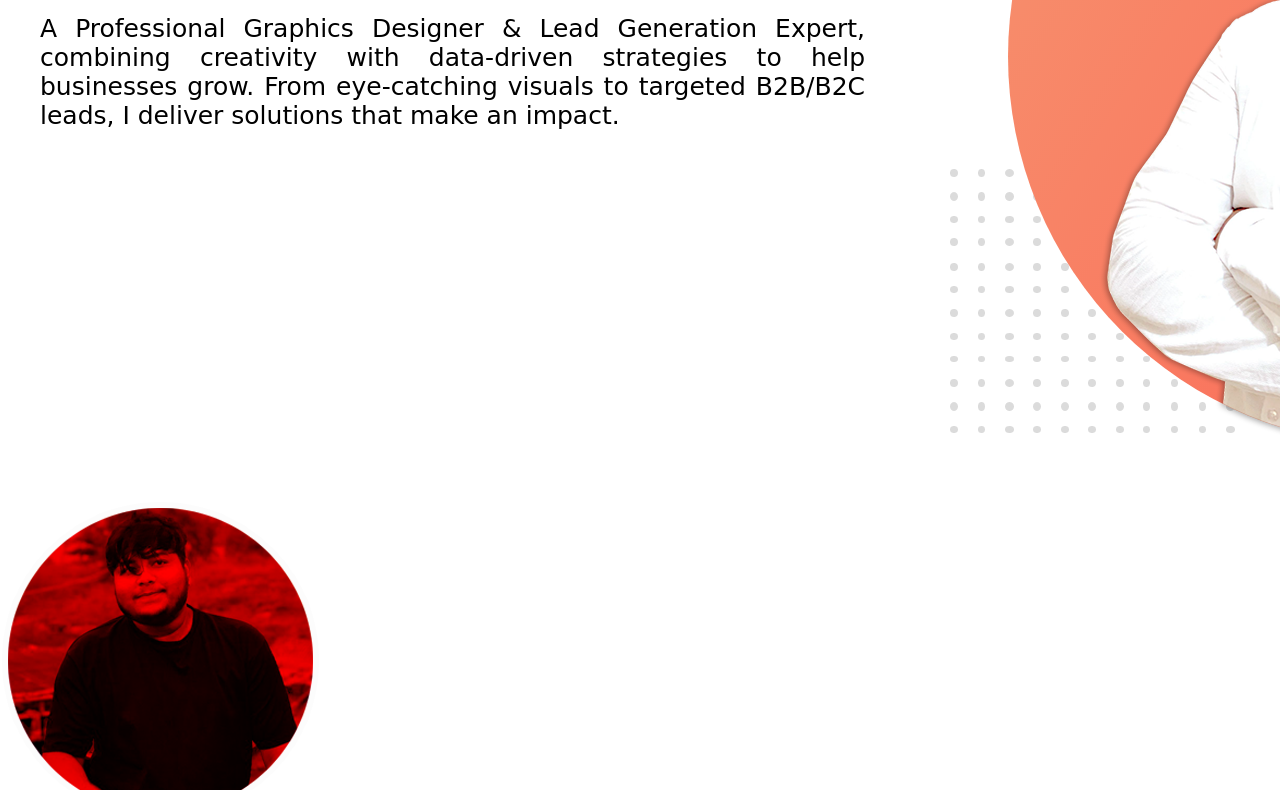
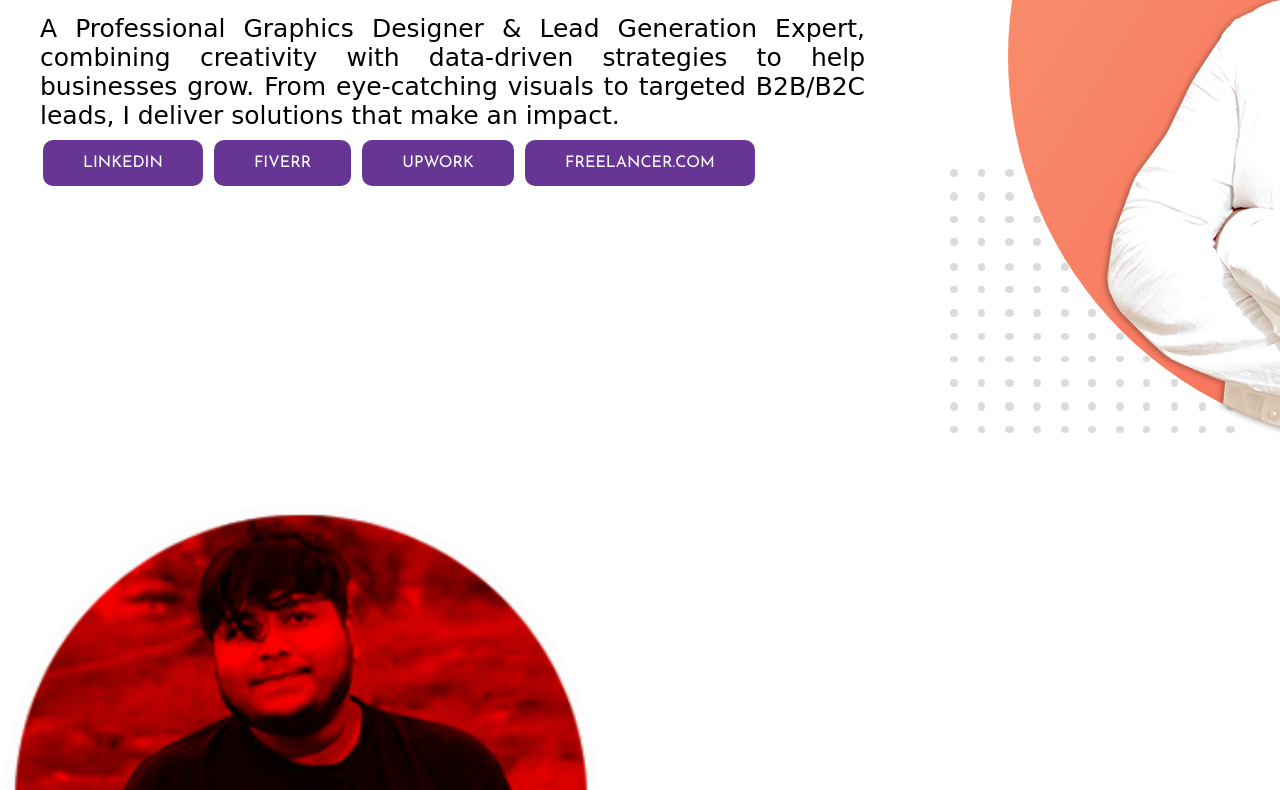
Before and after one commit to AlaminIslam-dev/My-Portfolio, a plain HTML site: page index.html in a window 1280 px wide. Shown: the part 356-1146 px from the top of the page. Drawn offline with Linux system fonts and the light colour scheme.

Commit message:
3rd update

```diff
--- a/index.html
+++ b/index.html
@@ -10,42 +10,47 @@
 <link href="https://fonts.googleapis.com/css2?family=Josefin+Sans:ital,wght@0,100..700;1,100..700&display=swap" rel="stylesheet">
                              <link rel="stylesheet" href="style.css">
 </head>
+
+
+
 <body>
+
+
+
+<!-- Top Left Side Text Design Area-->
+
     <section class="top-bg"> <img src="images/top-banner - Copy.png" alt="">
         <div class="left-half-box">
-            <h1>
-                🚀 Elevate Your Brand with
-            </h1>
-            <h1>
-                Stunning Designs &
-            </h1>
-            <h1>
-                Data-Driven Solutions🚀
-            </h1>
-            <h3>
-                <Span class="skill1">
-                    Professional Graphics Designer
-                </Span>&
-                <Span class="skill2">
-                    Lead Generation Expert
-                </Span>
-            </h3>
-            <p>
-                A Professional Graphics Designer & Lead Generation Expert, combining creativity with data-driven strategies to help businesses grow. From eye-catching visuals to targeted B2B/B2C leads, I deliver solutions that make an impact.
-            </p>
+            <h1>🚀Elevate Your Brand with</h1>
+            <h1>Stunning Designs &</h1>
+            <h1> Data-Driven Solutions🚀</h1>
+            <h3><Span class="skill1">Professional Graphics Designer </Span>&<Span class="skill2"> Lead Generation Expert</Span></h3>
+            <p>A Professional Graphics Designer & Lead Generation Expert, combining creativity with data-driven strategies to help businesses grow. From eye-catching visuals to targeted B2B/B2C leads, I deliver solutions that make an impact.</p>
+            <a class="HireMe-Button" target="_blank" href="https://www.linkedin.com/in/alaminislam-am/">LINKEDIN</a>
+            <a class="fiverr-Button" target="_blank" href="https://www.fiverr.com/users/alaminislam4322/seller_dashboard">FIVERR</a>
+            <a class="Upwork-Button" target="_blank" href="https://www.upwork.com/freelancers/~01799e17b6fdfc169f?mp_source=share">UPWORK</a>
+            <a class="Freelancer" target="_blank" href="https://www.freelancer.com/u/alaminislamonti">FREELANCER.COM</a>
         </div>
     </section>
+
+
+    <!-- Top Right Side Image Area  -->
 
     <section>
         <div class="right-half-box">
             <img src="images/my-bg.png" alt="">
+            </div>
+    </section>
 
-        </div>
+<!-- Down Left Side Image Area -->
+    <section>
+        <div class="down-section">
+        <img src="images/my image.png" alt="">
+     </div>
     </section>
 
     <section>
-        <div class="down-section">
-            <img src="images/my image.png" alt="">
+        <div>
 
         </div>
     </section>
--- a/style.css
+++ b/style.css
@@ -26,6 +26,7 @@ h3{
     width: 1000px;
     height: 140px;
 }
+
 p{      font-size: 25px;
         margin-right: 100px;
         text-align: justify;
@@ -45,5 +46,282 @@ section{
 }
 .down-section{
     margin-top: 700px;
-    size: 500px, 500px
 }
+.down-section img{
+    width: 600px;
+}
+
+
+/* BUTTON HIRE ME*/
+
+.HireMe-Button {
+    margin: 03px;
+    padding: 15px 40px;
+    border: none;
+    outline: none;
+    color: #FFF;
+    cursor: pointer;
+    position: relative;
+    z-index: 0;
+    border-radius: 12px;
+    text-decoration: none;
+  }
+  .HireMe-Button::after {
+    content: "";
+    z-index: -1;
+    position: absolute;
+    width: 100%;
+    height: 100%;
+    background-color: #673694;
+    left: 0;
+    top: 0;
+    border-radius: 10px;
+  }
+  /* glow */
+  .HireMe-Button::before {
+    content: "";
+    background: linear-gradient(
+      45deg,
+      #FF0000, #FF7300, #FFFB00, #48FF00,
+      #00FFD5, #002BFF, #FF00C8, #FF0000
+    );
+    position: absolute;
+    top: -2px;
+    left: -2px;
+    background-size: 600%;
+    z-index: -1;
+    width: calc(100% + 4px);
+    height:  calc(100% + 4px);
+    filter: blur(8px);
+    animation: glowing 20s linear infinite;
+    transition: opacity .3s ease-in-out;
+    border-radius: 10px;
+    opacity: 0;
+  }
+
+  @keyframes glowing {
+    0% {background-position: 0 0;}
+    50% {background-position: 400% 0;}
+    100% {background-position: 0 0;}
+  }
+
+  /* hover */
+  .HireMe-Button:hover::before {
+    opacity: 1;
+  }
+
+  .HireMe-Button:active:after {
+    background: transparent;
+  }
+
+  .HireMe-Button:active {
+    color: #000;
+    font-weight: bold;
+  }
+
+
+
+
+  /* BUTTON FIVERR */
+
+  .fiverr-Button {
+    margin: 03px;
+    padding: 15px 40px;
+    border: none;
+    outline: none;
+    color: #FFF;
+    cursor: pointer;
+    position: relative;
+    z-index: 0;
+    border-radius: 12px;
+    text-decoration: none;
+  }
+  .fiverr-Button::after {
+    content: "";
+    z-index: -1;
+    position: absolute;
+    width: 100%;
+    height: 100%;
+    background-color: #673694;
+    left: 0;
+    top: 0;
+    border-radius: 10px;
+  }
+  /* glow */
+  .fiverr-Button::before {
+    content: "";
+    background: linear-gradient(
+      45deg,
+      #FF0000, #FF7300, #FFFB00, #48FF00,
+      #00FFD5, #002BFF, #FF00C8, #FF0000
+    );
+    position: absolute;
+    top: -2px;
+    left: -2px;
+    background-size: 600%;
+    z-index: -1;
+    width: calc(100% + 4px);
+    height:  calc(100% + 4px);
+    filter: blur(8px);
+    animation: glowing 20s linear infinite;
+    transition: opacity .3s ease-in-out;
+    border-radius: 10px;
+    opacity: 0;
+  }
+
+  @keyframes glowing {
+    0% {background-position: 0 0;}
+    50% {background-position: 400% 0;}
+    100% {background-position: 0 0;}
+  }
+
+  /* hover */
+  .fiverr-Button:hover::before {
+    opacity: 1;
+  }
+
+  .fiverr-Button:active:after {
+    background: transparent;
+  }
+
+  .fiverr-Button:active {
+    color: #470101;
+    font-weight: bold;
+  }
+
+
+
+  /* UPWORK BUTTON */
+
+  .Upwork-Button {
+    margin: 03px;
+    padding: 15px 40px;
+    border: none;
+    outline: none;
+    color: #FFF;
+    cursor: pointer;
+    position: relative;
+    z-index: 0;
+    border-radius: 12px;
+    text-decoration: none;
+  }
+  .Upwork-Button::after {
+    content: "";
+    z-index: -1;
+    position: absolute;
+    width: 100%;
+    height: 100%;
+    background-color: #673694;
+    left: 0;
+    top: 0;
+    border-radius: 10px;
+  }
+  /* glow */
+  .Upwork-Button::before {
+    content: "";
+    background: linear-gradient(
+      45deg,
+      #FF0000, #FF7300, #FFFB00, #48FF00,
+      #00FFD5, #002BFF, #FF00C8, #FF0000
+    );
+    position: absolute;
+    top: -2px;
+    left: -2px;
+    background-size: 600%;
+    z-index: -1;
+    width: calc(100% + 4px);
+    height:  calc(100% + 4px);
+    filter: blur(8px);
+    animation: glowing 20s linear infinite;
+    transition: opacity .3s ease-in-out;
+    border-radius: 10px;
+    opacity: 0;
+  }
+
+  @keyframes glowing {
+    0% {background-position: 0 0;}
+    50% {background-position: 400% 0;}
+    100% {background-position: 0 0;}
+  }
+
+  /* hover */
+  .Upwork-Button:hover::before {
+    opacity: 1;
+  }
+
+  .Upwork-Button:active:after {
+    background: transparent;
+  }
+
+  .Upwork-Button:active {
+    color: #470101;
+    font-weight: bold;
+  }
+
+
+/* FREELANCER BUTTON */
+
+  .Freelancer {
+    margin: 03px;
+    padding: 15px 40px;
+    border: none;
+    outline: none;
+    color: #FFF;
+    cursor: pointer;
+    position: relative;
+    z-index: 0;
+    border-radius: 12px;
+    text-decoration: none;
+  }
+  .Freelancer::after {
+    content: "";
+    z-index: -1;
+    position: absolute;
+    width: 100%;
+    height: 100%;
+    background-color: #673694;
+    left: 0;
+    top: 0;
+    border-radius: 10px;
+  }
+  /* glow */
+  .Freelancer::before {
+    content: "";
+    background: linear-gradient(
+      45deg,
+      #FF0000, #FF7300, #FFFB00, #48FF00,
+      #00FFD5, #002BFF, #FF00C8, #FF0000
+    );
+    position: absolute;
+    top: -2px;
+    left: -2px;
+    background-size: 600%;
+    z-index: -1;
+    width: calc(100% + 4px);
+    height:  calc(100% + 4px);
+    filter: blur(8px);
+    animation: glowing 20s linear infinite;
+    transition: opacity .3s ease-in-out;
+    border-radius: 10px;
+    opacity: 0;
+  }
+
+  @keyframes glowing {
+    0% {background-position: 0 0;}
+    50% {background-position: 400% 0;}
+    100% {background-position: 0 0;}
+  }
+
+  /* hover */
+  .Freelancer:hover::before {
+    opacity: 1;
+  }
+
+  .Freelancer:active:after {
+    background: transparent;
+  }
+
+  .Freelancer:active {
+    color: #470101;
+    font-weight: bold;
+  }
```
Also changed, not shown: images/FIVERR logo.png (added).
